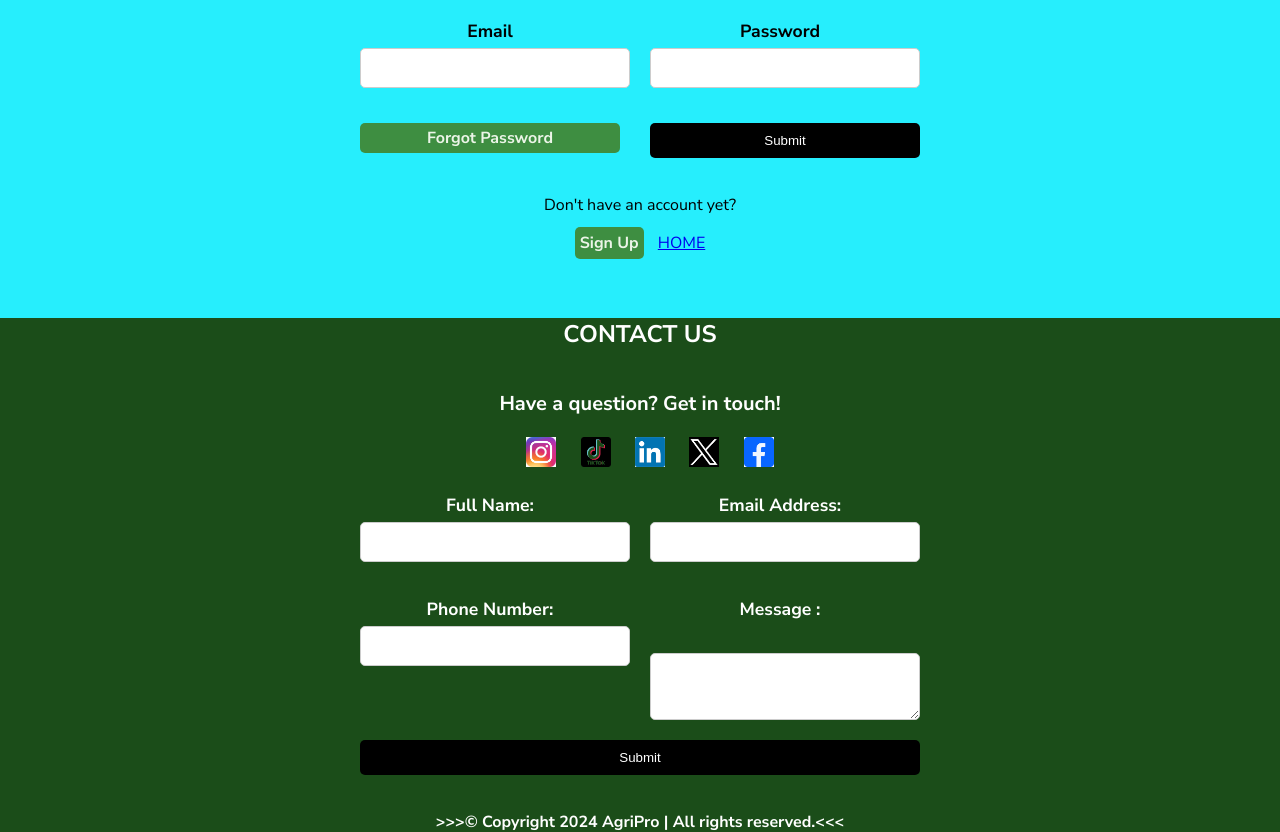
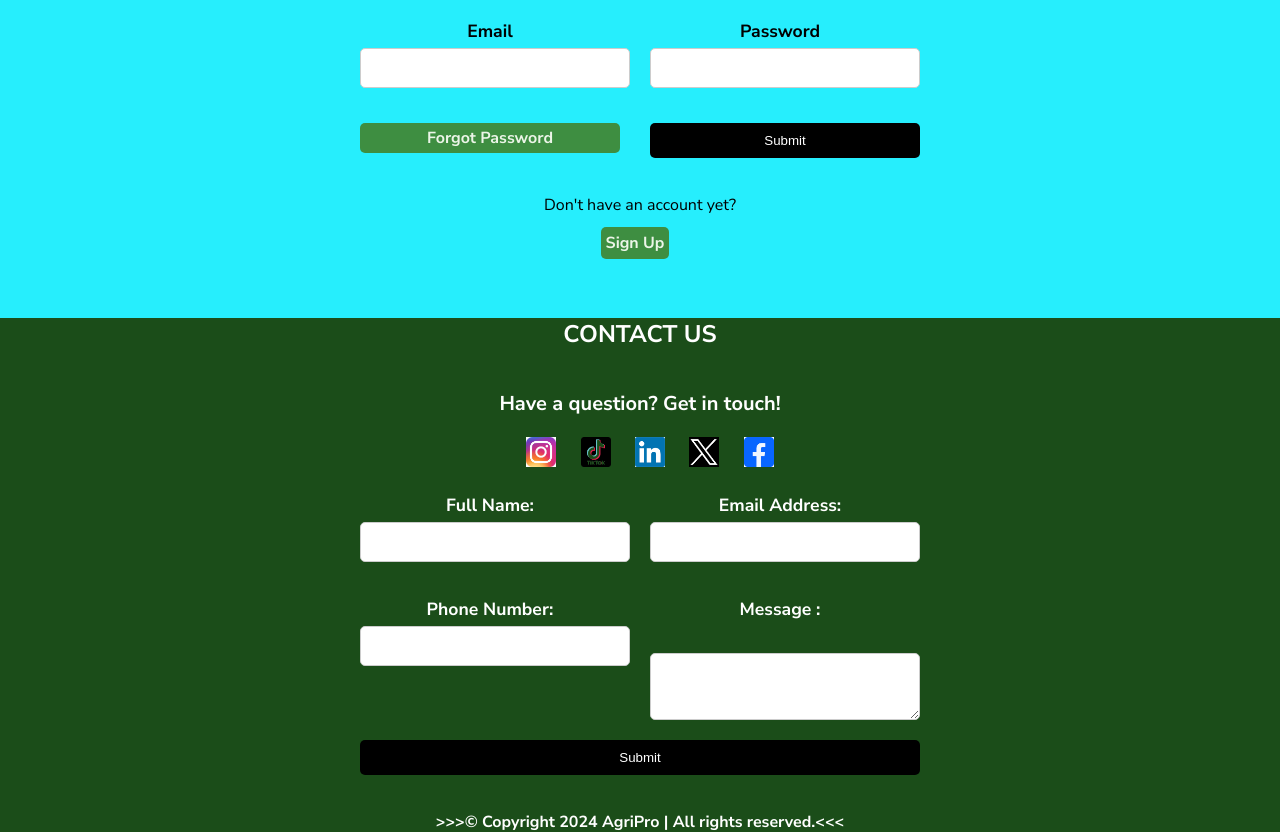
Before and after one commit to Daniel-Chacha/AgriPro, a Django app: page /login/ in a window 1280 px wide. Shown: the part 140-972 px from the top of the page. Run offline with Django 5.2, Linux system fonts and the light colour scheme.

Commit message:
added README.md with a few instructions.

```diff
--- a/mysite/templates/login.html
+++ b/mysite/templates/login.html
@@ -41,7 +41,7 @@
         </form>
         <p>Don't have an account yet?</p>
         <a href="{% url 'signup' %}" class="log">Sign Up</a>
-        <a href="{% url 'dashboard' %}">HOME</a>
+
     </main> <br> <br>
 {% endblock content %}
 
```
Also changed, not shown: README.md (added), db.sqlite3.
